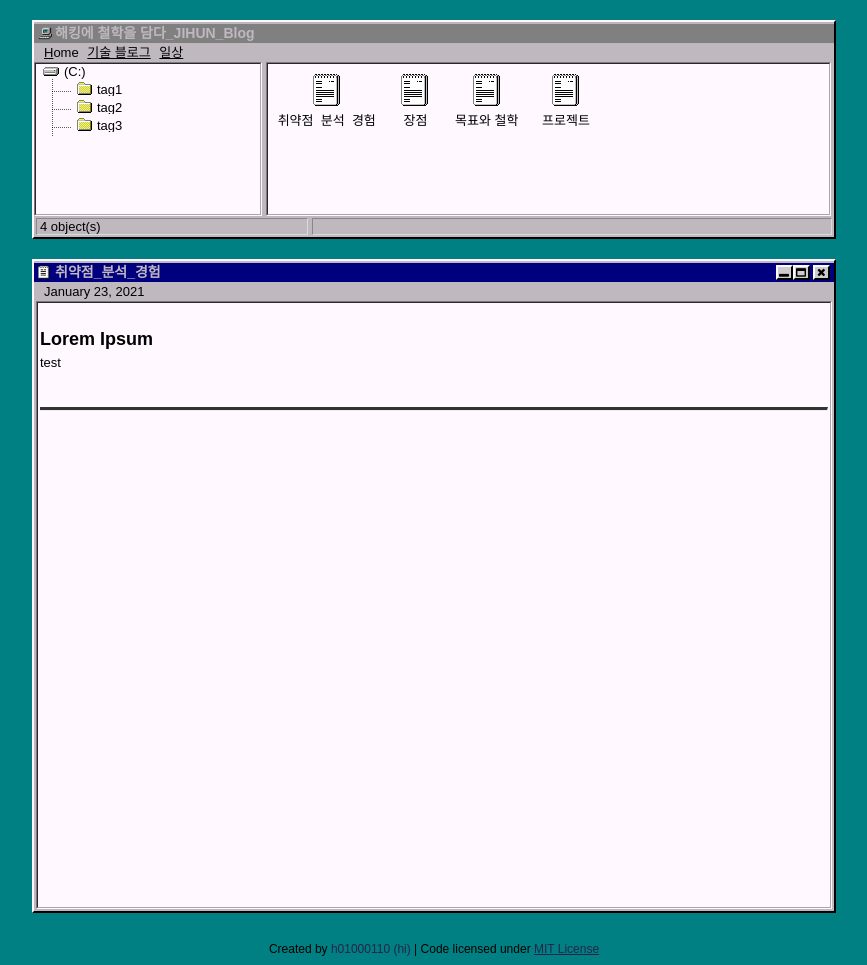
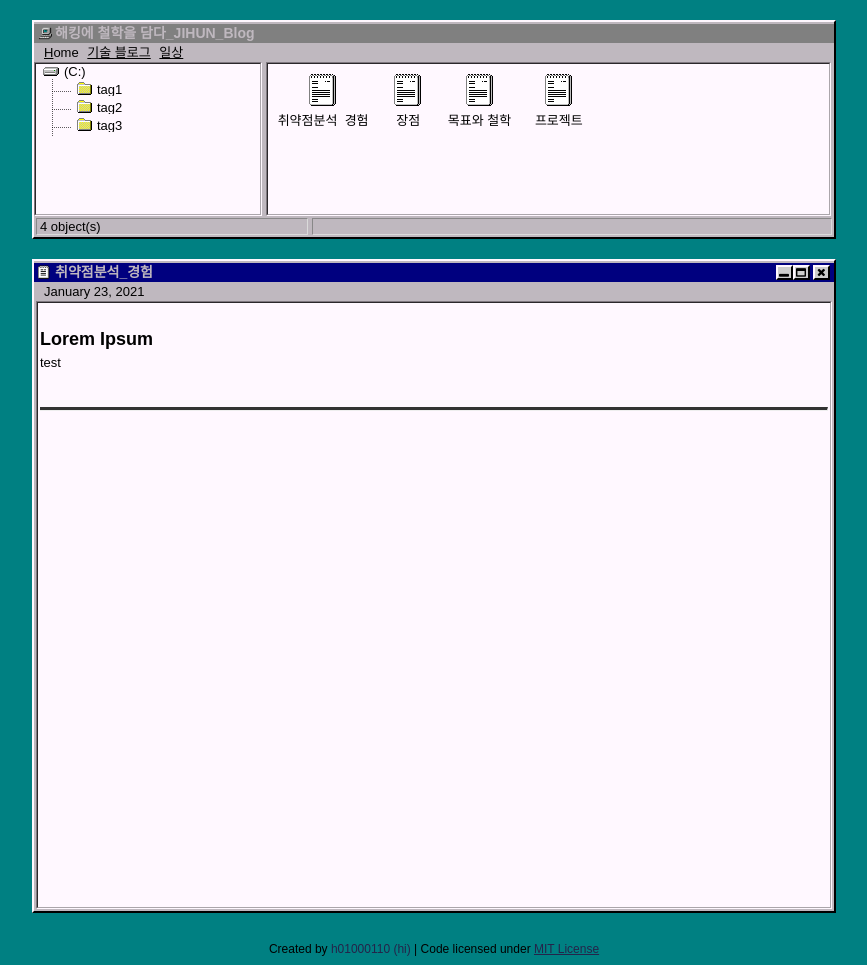
Before and after one commit to easy-day/easy-day.github.io, a Jekyll site: the page built from _posts/2021-01-23-test1.md, in a window 1280 px wide. Shown: the whole page, without its empty margins (206-1073 px from the left). Built offline with Jekyll 4.4.1, drawn with Linux system fonts in a browser that asks for light colours.

```diff
--- a/_posts/2021-01-23-test1.md
+++ b/_posts/2021-01-23-test1.md
@@ -1,6 +1,6 @@
 ---
 layout: default
-title: "취약점_분석_경험"
+title: "취약점분석_경험"
 tags: tag1
 ---
 
```
